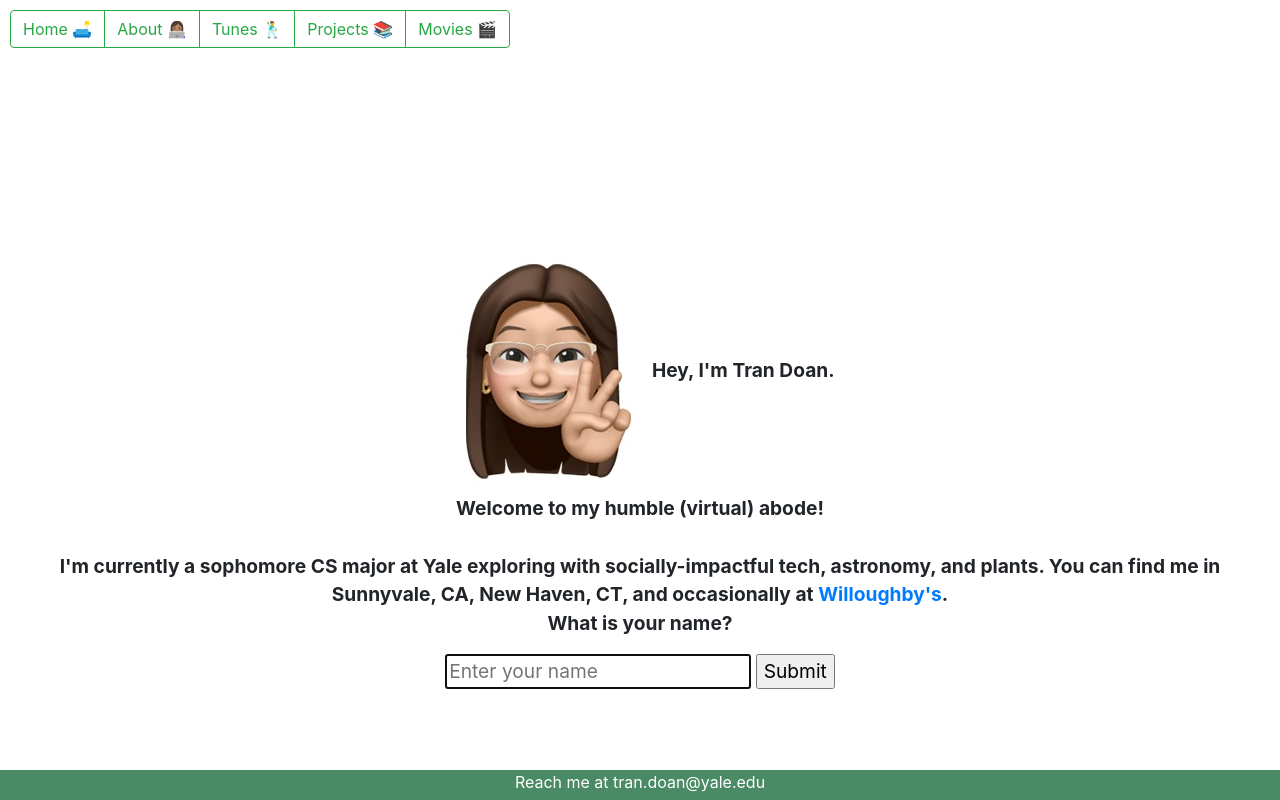
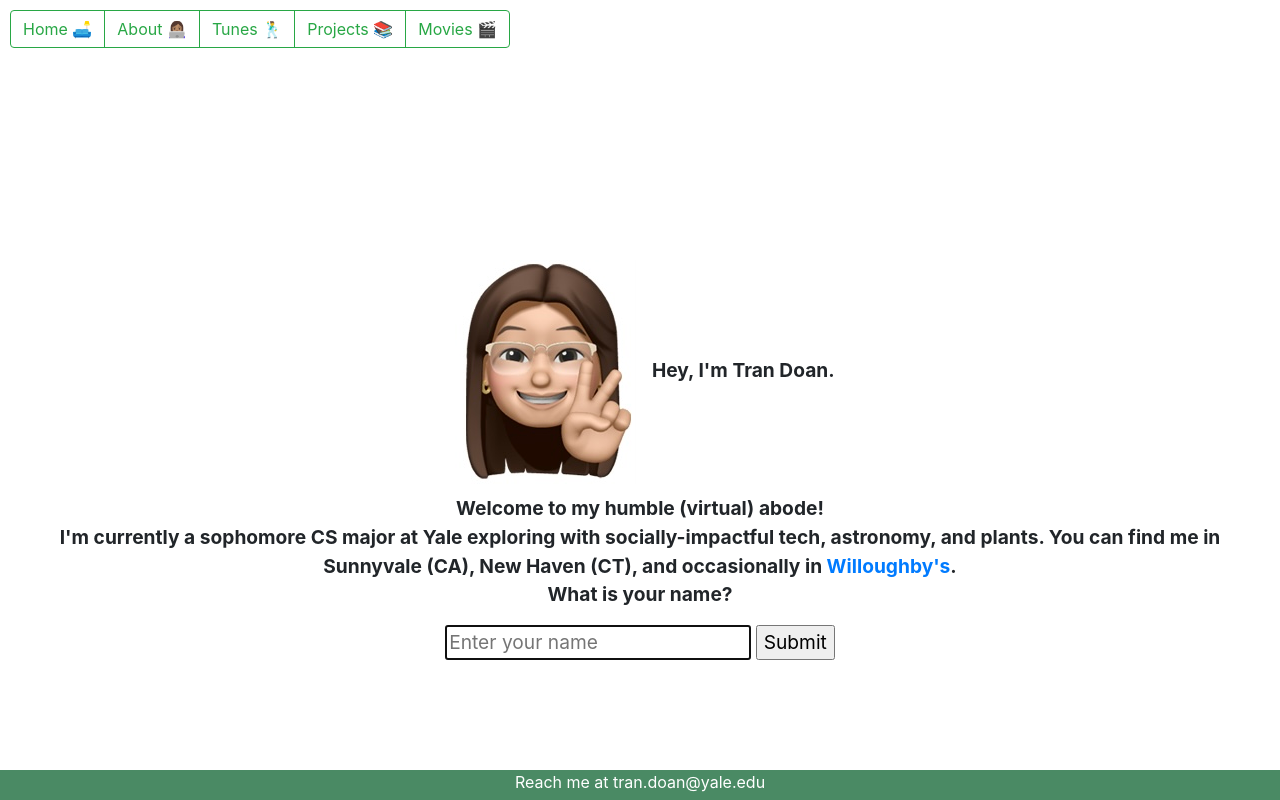
Before and after one commit to transdoan/transdoan.github.io, a plain HTML site: page index.html in a window 1280 px wide. Drawn offline with nearby package versions, Linux system fonts and the light colour scheme.

Commit message:
update landing

```diff
--- a/index.html
+++ b/index.html
@@ -23,9 +23,9 @@
          <p>
             <img id="memoji" src="memojipic.jpg" alt="Memoji pic of me">
             Hey, I'm Tran Doan.
-            <br>Welcome to my humble (virtual) abode! <br><br>
+            <br>Welcome to my humble (virtual) abode! <br>
             I'm currently a sophomore CS major at Yale exploring with socially-impactful tech, astronomy, and plants.
-            You can find me in Sunnyvale, CA, New Haven, CT, and occasionally at <a href="https://www.yelp.com/biz/willoughbys-coffee-and-tea-new-haven"> Willoughby's</a>.<br>
+            You can find me in Sunnyvale (CA), New Haven (CT), and occasionally in<a href="https://www.yelp.com/biz/willoughbys-coffee-and-tea-new-haven"> Willoughby's</a>.<br>
 
             What is your name?
          </p>
```
